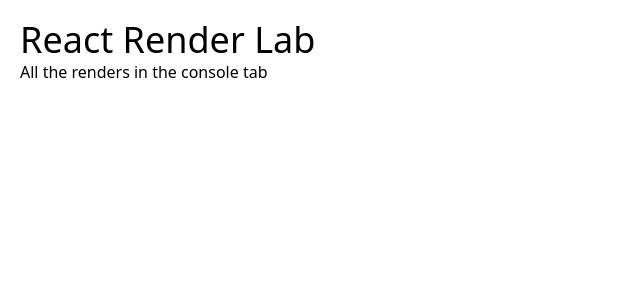
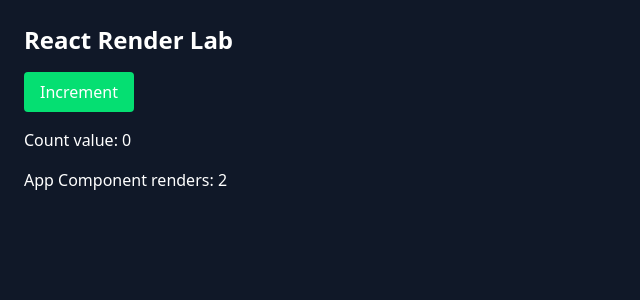
Before and after one commit to AmmarJamil23/MERN-projects, a React (Vite) app in the folder react-render-lab/: page / in a window 1280 px wide. Shown: the top 300 px of the page, without its empty margins (0-640 px from the left). Built offline with nearby package versions, Linux system fonts and the light colour scheme.

Commit message:
rendering counting

```diff
--- a/react-render-lab/src/App.jsx
+++ b/react-render-lab/src/App.jsx
@@ -1,10 +1,23 @@
 import React from 'react'
+import RenderCounter from './RenderCounter'
+import { useState } from "react"
 
 const App = () => {
+  const [count, setCount] = useState(0);
   return (
-    <div className='p-5'>
-      <h1 className='text-4xl'>React Render Lab</h1>
-      <p>All the renders in the console tab</p>
+    <div className='min-h-screen bg-gray-900 text-white p-6 space-y-4'>
+      <h1 className='text-2xl font-bold'>React Render Lab</h1>
+
+      <button className='px-4 py-2 bg-green-400 rounded'
+      onClick={() => setCount(count + 1)}
+      >
+        Increment
+      </button>
+
+      <p>Count value: {count}</p>
+
+      <RenderCounter label="App Component" />
+
       </div>
   )
 }
--- /dev/null
+++ b/react-render-lab/src/RenderCounter.jsx
@@ -0,0 +1,15 @@
+import React from 'react'
+import { useRef } from "react"
+
+const RenderCounter = ({ label }) => {
+    const renderCount = useRef(0);
+
+    renderCount.current += 1;
+  return (
+    <div>
+        {label} renders: {renderCount.current}
+    </div>
+  )
+}
+
+export default RenderCounter
```
